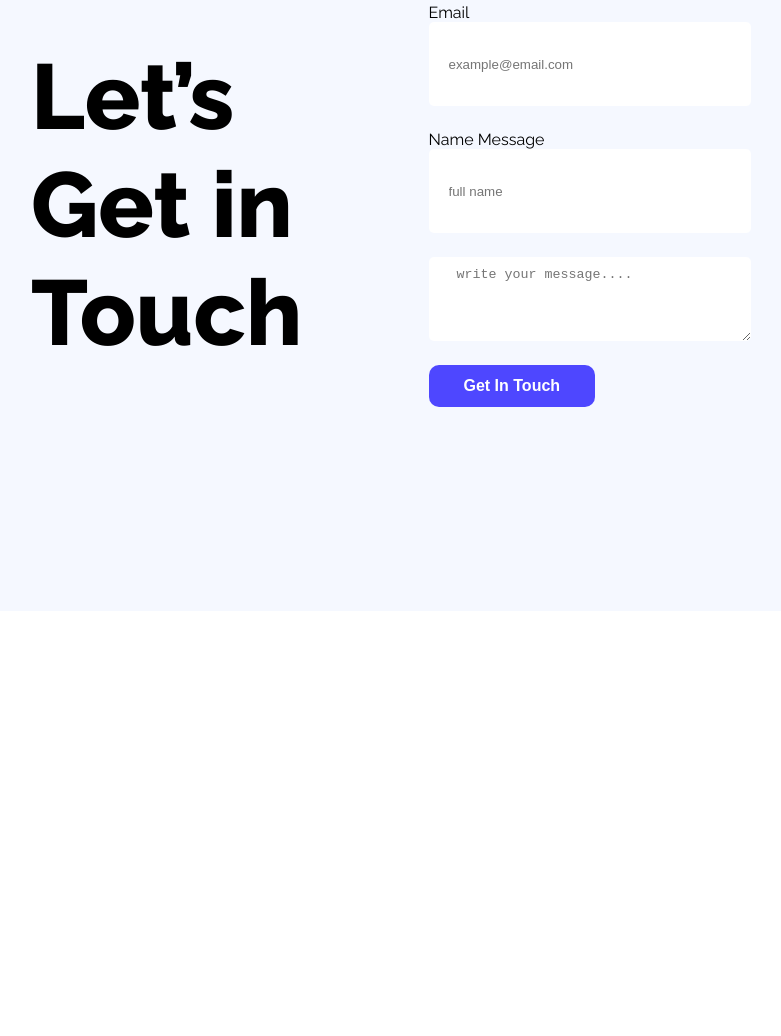
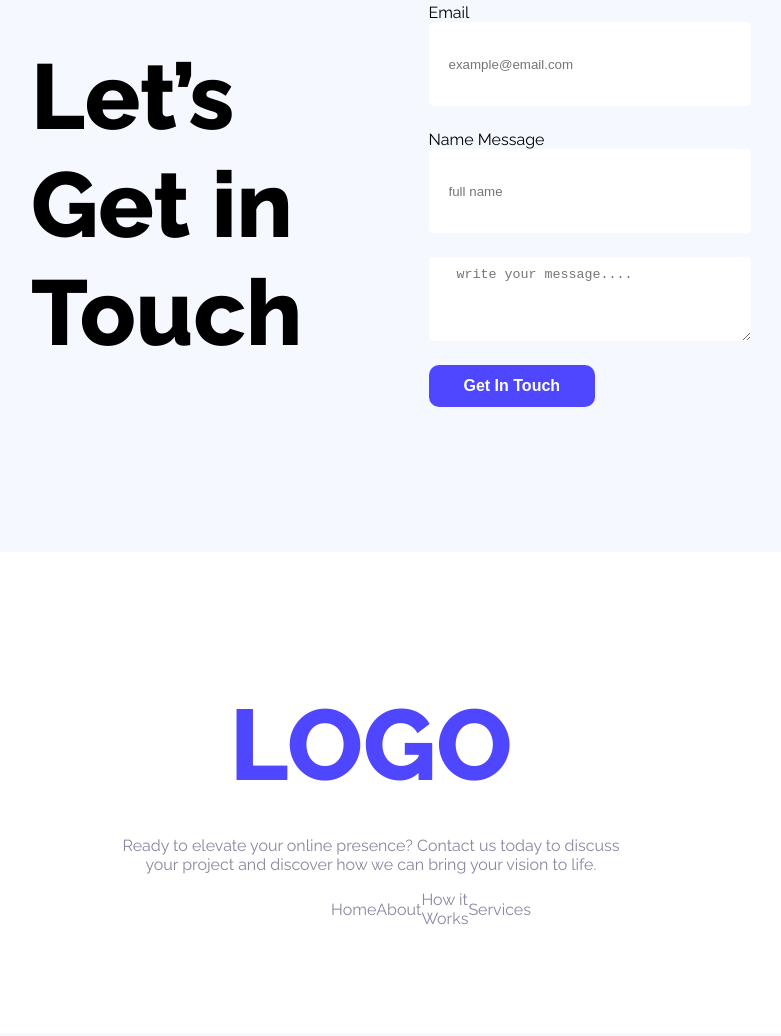
Before and after one commit to mohammadmirajwd/Assignment-project, a plain HTML site: page index.html in a window 1280 px wide. Shown: the part 3272-4308 px from the top of the page, without its empty margins (269-1050 px from the left). Before the commit the page ends 3891 px from the top, so only its background shows below. Drawn offline with Linux system fonts and the light colour scheme; files whose address does not match are found by name.

Commit message:
added footer

```diff
--- a/index.html
+++ b/index.html
@@ -129,6 +129,22 @@
       </div>
         </footer>
 
+        <section class="footer-02">
+<nav class="heading-title">
+<h4 class="main-heading">LOGO</h4>
+<P class="section-p">Ready to elevate your online presence? Contact us today to discuss <br> your project and discover how we can bring your vision to life.</P>
+</nav>
+
+<nav class="nav-bar">
+  <a class="nav-col" href="" >Home</a>
+   <a class="nav-col" href="">About</a>
+ <a class="nav-col" href="">How it Works</a>
+ <a class="nav-col" href="">Services</a>
+
+
+</nav>
+</section>
+
 <body>
 
 </body>
--- a/style.css
+++ b/style.css
@@ -203,3 +203,42 @@ footer input[type="text"], footer input[type="email"], footer textarea{
   margin-bottom: 24px;
   border: none;
 }
+
+
+/*last section*/
+.main-heading{
+  font-size: 100px;
+  font-weight: bold;
+  color: #4E47FF;
+
+}
+
+.heading-title{
+  display: inline;
+  text-align: center;
+}
+
+.nav-bar{
+  margin: 0px;
+  padding-left: 450px;
+  padding-right: 450px;
+  align-items: center;
+
+}
+.nav-col{
+   color: #8987A1;
+  font-size: 16px;
+  text-decoration: none;
+}
+
+.section-p{
+  margin-top: -100px;
+  font-size: 16px;
+  color: #8987A1;
+}
+
+.footer-02{
+  background-color: white;
+  padding-top: 1px;
+  padding-bottom: 105px;
+}
```
Also changed, not shown: images/Hero-bg.png (added), images/action.png (added), images/avatar.png (added), images/banner.png (added), images/footer.png (added), images/icon-star.png (added), images/newsletter.png (added), images/productive_user.png (added), images/review.png (added), images/wc-big.png (added), images/wc-mini.png (added).
